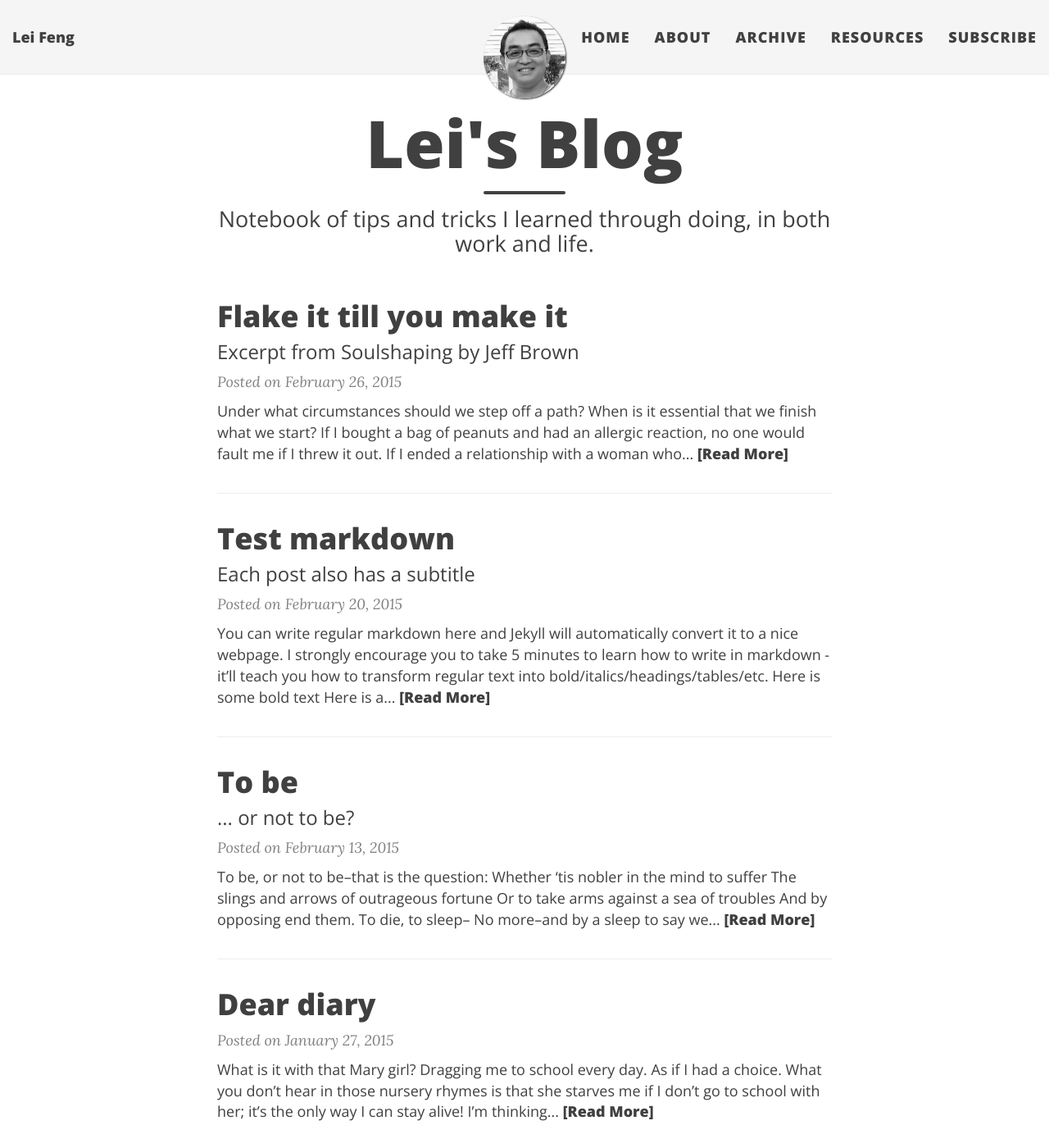
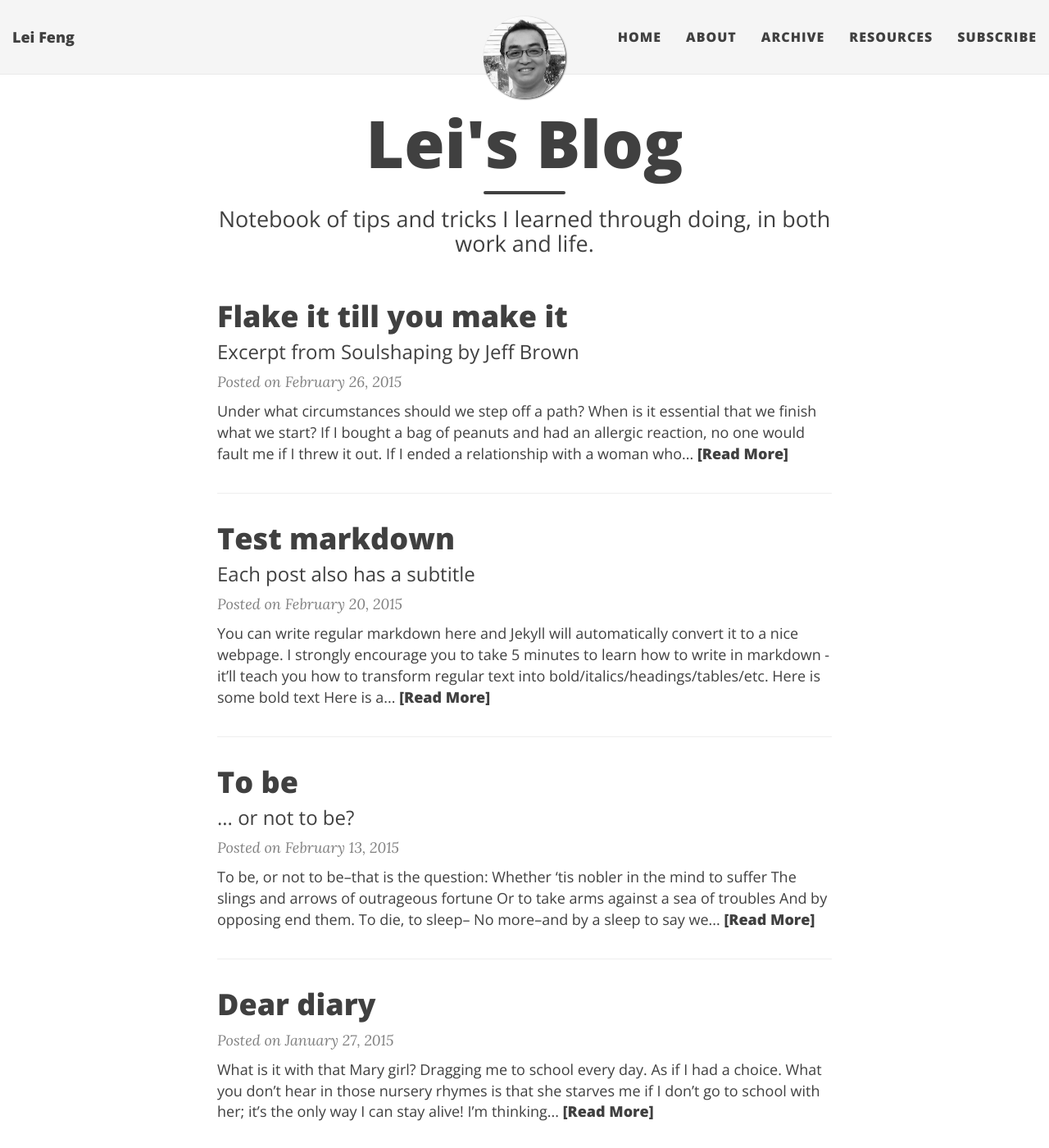
Before and after one commit to stonefl/stonefl.github.io, a Jekyll site: the page built from index.html, in a window 1280 px wide and 1400 px high. Shown: the whole window at 82% size. Built offline with Jekyll 4.4.1, drawn with Linux system fonts in a browser that asks for light colours; nearby versions of some CDN libraries; the list of posts is cut into pages by our own code.

Commit message:
Update main.css

```diff
--- a/css/main.css
+++ b/css/main.css
@@ -22,7 +22,7 @@
   font-weight: 800;
 }
 a {
-  color: #008AFF;
+  color: #268BD2;
 }
 a:hover,
 a:focus {
@@ -104,7 +104,7 @@
 
 .navbar-custom .nav li a {
   text-transform: uppercase;
-  font-size: 18px;
+  font-size: 16px;
   letter-spacing: 1px;
 }
 
```
